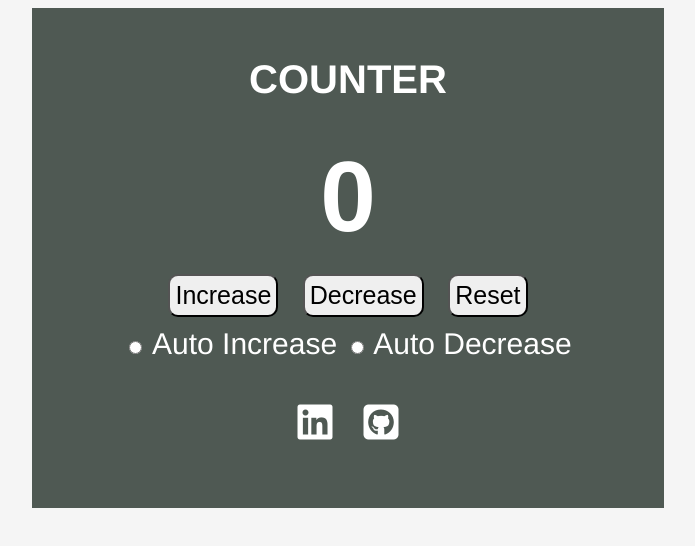
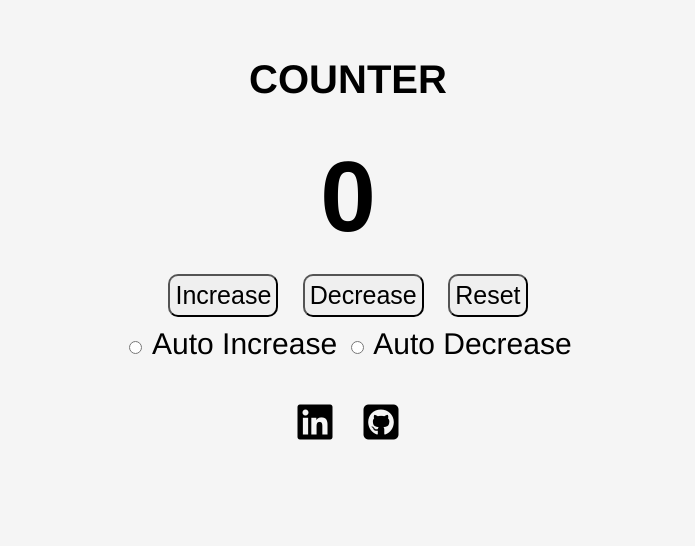
Before and after one commit to aneudya4/counter-app, a plain HTML site: page index.html in a window 1280 px wide. Shown: the whole page, without its empty margins (292-987 px from the left). Drawn offline with Linux system fonts and the light colour scheme.

Commit message:
updated the bckground color

```diff
--- a/styles.css
+++ b/styles.css
@@ -1,3 +1,7 @@
+* {
+  color: black;
+}
+
 html {
   padding: 0;
   margin: 0;
@@ -7,7 +11,6 @@ html {
 }
 
 main {
-  background: #4f5953;
   margin: 0 auto;
   height: 500px;
   width: 50%;
@@ -19,7 +22,6 @@ main {
 h1 {
   font-size: 40px;
   text-transform: uppercase;
-  color: white;
 }
 
 .counter-container {
@@ -33,7 +35,6 @@ h1 {
   font-size: 100px;
   display: block;
   margin: 10px;
-  color: white;
 }
 .btn {
   width: fit-content;
```
